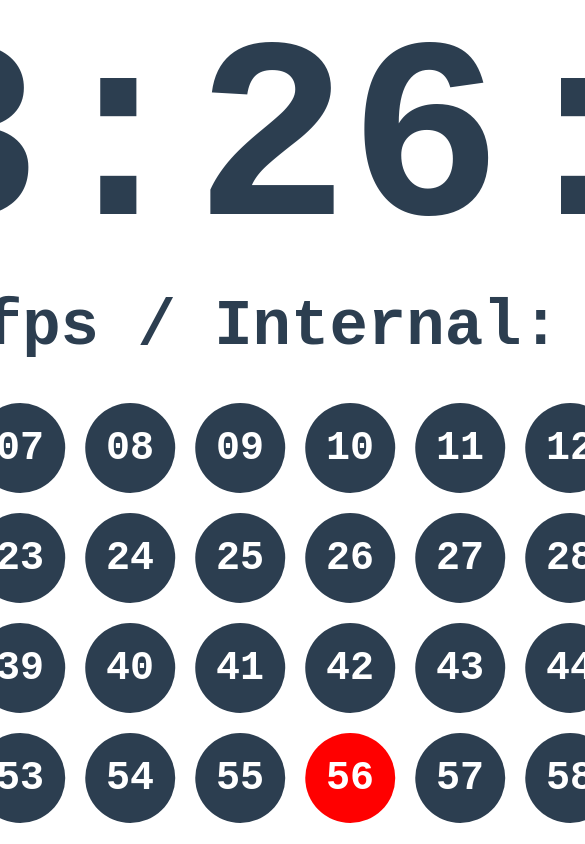
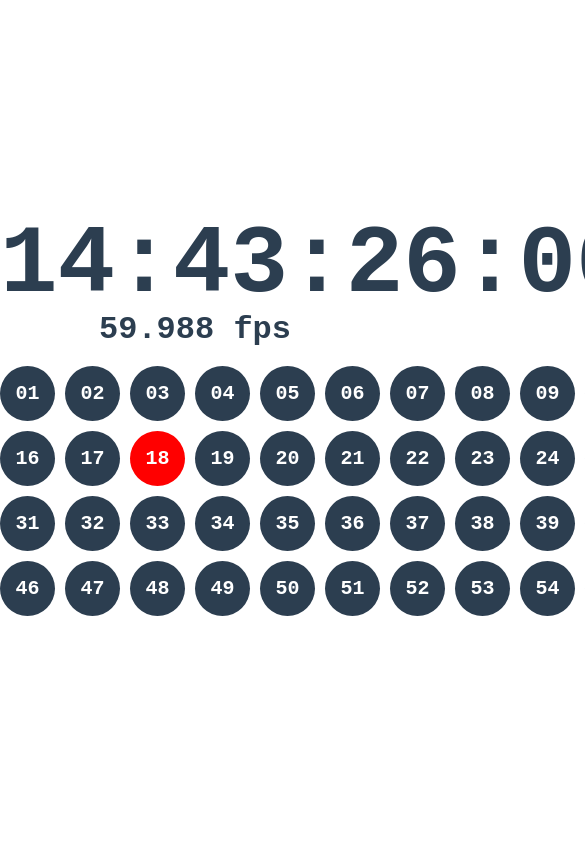
Before and after one commit to miaulightouch/high-precision-timer, a website built with Vite: page index.html in a window 390 px wide. Shown: the top 844 px of the page, 585 px wide, since content can reach past the window. Built offline with nearby package versions, Linux system fonts and the light colour scheme.

Commit message:
refactoring

```diff
--- a/index.html
+++ b/index.html
@@ -10,8 +10,7 @@
     <div id="app">
       <div id="timer"></div>
       <div id="counter">
-        <span id="fps"></span> /
-        <span id="internal"></span>
+        <span id="fps">Loading...</span>
       </div>
       <div id="dots"></div>
     </div>
--- a/src/main.ts
+++ b/src/main.ts
@@ -1,9 +1,8 @@
 import './style.css'
 
 const timer = document.querySelector<HTMLDivElement>('#timer')!
+const fps = document.querySelector<HTMLSpanElement>('#fps')!
 const dots = document.querySelector<HTMLDivElement>('#dots')!
-const fps = document.querySelector<HTMLSpanElement>('#fps')!
-const internal = document.querySelector<HTMLSpanElement>('#internal')!
 
 const genDots = (id: number) => `<div class="dot dot-${id}">${id.toString().padStart(2, '0')}</div>`;
 
@@ -14,15 +13,17 @@ const handler = () => {
   requestAnimationFrame(handler);
   const pTtime = performance.now() | 0;
   times.push(pTtime - preTime);
-  if (times.length > 100) times.shift();
-  // const average = times.reduce((p, c) => p + c) / times.length;
-  const average = Math.pow(times.reduce((p, c) => p * c), 1 / times.length);
+  preTime = pTtime;
+  if (times.length < 100) return;
+  times.splice(0, times.length - 100);
+  const average = times.reduce((p, c) => p + c) / times.length; // Arithmetic mean
+  // const average = Math.exp(times.reduce((p, c) => p + Math.log(c), 0) / times.length); // Geometric mean
   const framerate = 1000 / average;
-  fps.innerHTML = `Display: ${framerate.toFixed(3)} fps`;
-  const int = Math.floor(framerate);
-  if (dots.children.length !== int) {
+  fps.innerHTML = `${framerate.toFixed(3)} fps`;
+  const totalDots = Math.round(framerate);
+  if (dots.children.length !== totalDots) {
     let html = '';
-    for (let index = 0; index < int; index++) html += genDots(index + 1);
+    for (let index = 0; index < totalDots; index++) html += genDots(index + 1);
     dots.innerHTML = html;
   }
 
@@ -33,26 +34,9 @@ const handler = () => {
   const ms = time.getMilliseconds().toString().padStart(3, '0');
   timer.innerHTML = `${hour}:${minute}:${second}:${ms}`;
 
-  const activeElem = document.querySelector('.active')!;
-  activeElem?.classList.remove('active');
+  document.querySelector('.active')?.classList.remove('active');
   dotCount += 1;
-  if (dotCount > int) dotCount = 0;
-  const elem = document.querySelector(`.dot-${dotCount}`);
-  elem?.classList.add('active');
-
-  preTime = pTtime;
+  if (dotCount > totalDots) dotCount = 0;
+  document.querySelector(`.dot-${dotCount}`)?.classList.add('active');
 }
 requestAnimationFrame(handler);
-
-const internalTimes: number[] = [];
-let internalPreTime = performance.now() | 0;
-setInterval(() => {
-  const pTime = performance.now() | 0;
-
-  internalTimes.push(pTime - internalPreTime);
-  if (internalTimes.length > 100) internalTimes.shift();
-  // const average = internalTimes.reduce((p, c) => p + c) / internalTimes.length;
-  const average = Math.pow(internalTimes.reduce((p, c) => p * c), 1 / internalTimes.length);
-  internal.innerHTML = `Internal: ${(1000 / average).toFixed(3)} fps`
-  internalPreTime = pTime;
-});
--- a/src/style.css
+++ b/src/style.css
@@ -1,7 +1,12 @@
+body, html {
+  margin: 0;
+}
+
 #app {
   position: absolute;
   top: 50%;
   left: 50%;
+  width: 100%;
   transform: translate3d(-50%, -50%, 0);
   text-align: center;
   text-align: center;
@@ -11,6 +16,7 @@
 }
 #timer {
   font-size: 16rem;
+  text-align: center;
 }
 
 #counter {
@@ -19,9 +25,10 @@
 
 #dots {
   display: flex;
-  justify-content: center;
   flex-wrap: wrap;
+  margin: auto;
   margin-top: 40px;
+  width: 1650px;
 }
 
 .dot {
@@ -40,3 +47,41 @@
 .active {
   background-color: red;
 }
+/* for iPad Pro */
+@media (max-width: 1670px) {
+  #timer {
+    font-size: 8rem;
+  }
+  #counter {
+    font-size: 2rem;
+  }
+  #dots {
+    width: 1200px;
+  }
+  .dot {
+    width: 60px;
+    height: 60px;
+    font-size: 1.5rem;
+  }
+}
+
+@media (max-width: 1024px) {
+  #timer {
+    font-size: 6rem;
+    line-height: 100%;
+  }
+  #counter {
+    line-height: 100%;
+  }
+  #dots {
+    width: 975px;
+    margin-top: 20px;
+  }
+  .dot {
+    width: 55px;
+    height: 55px;
+    margin-right: 10px;
+    margin-bottom: 10px;
+    font-size: 1.25rem;
+  }
+}
```
